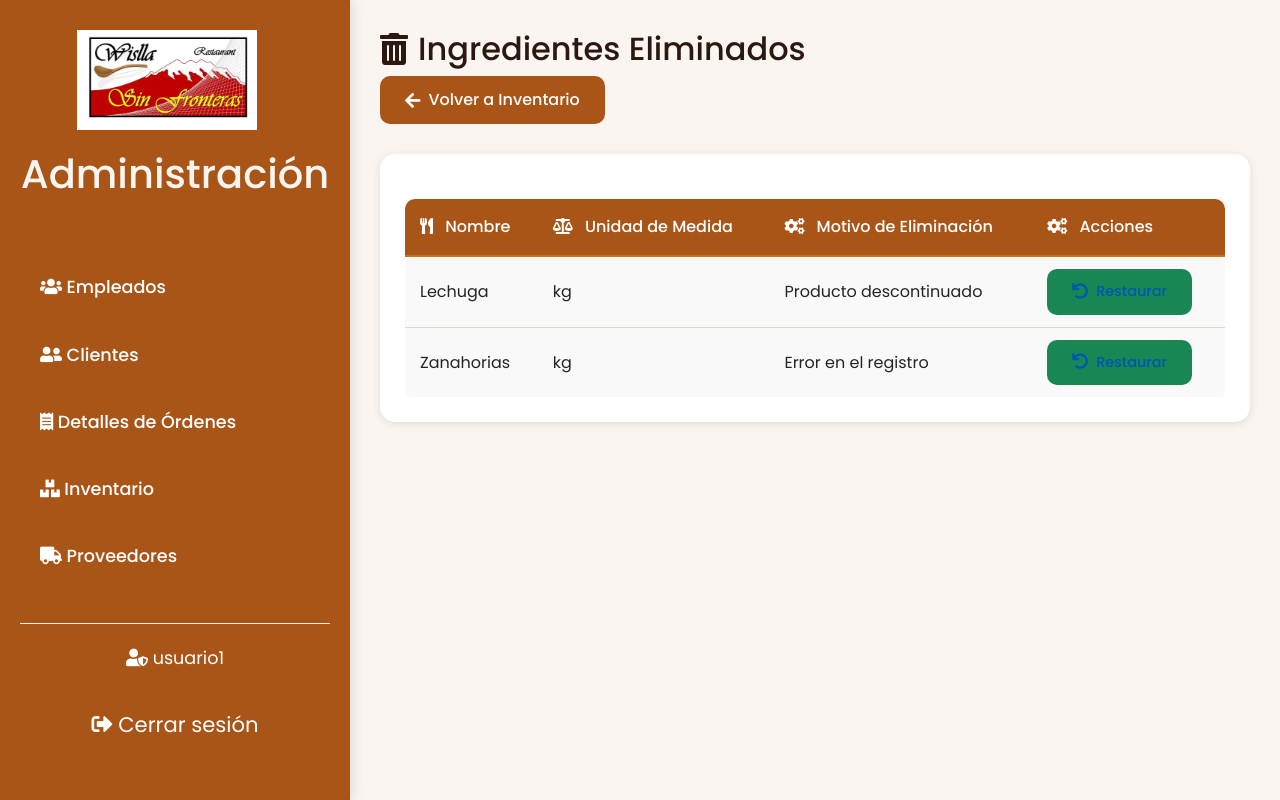
After one commit to fenix965/Wislla-Sin-Fronteras, a PHP site: page /administrador/ingredientes_eliminados.php in a window 1280 px wide. The commit adds this page. Run offline with PHP 8.4, Linux system fonts and the light colour scheme; a user stored in the database is signed in; data comes from the database, SQL or seed files in the repository.

Commit message:
Actualizaciones en el módulo de Inventario

```diff
--- /dev/null
+++ b/paginaProyectoRest/administrador/ingredientes_eliminados.php
@@ -0,0 +1,139 @@
+<?php
+session_start();
+
+// Validar que el usuario está logueado y tiene rol de 'administrador'
+if (!isset($_SESSION['user_id']) || $_SESSION['rol'] != 'administrador') {
+    header('Location: ../registro/login.php');
+    exit();
+}
+
+$nombre_admin = $_SESSION['nombre'];
+
+include '../conexion.php';
+
+// Conexión a la base de datos
+$conn = conexion();
+
+// Consulta para obtener los ingredientes eliminados
+$sql_ingredientes_eliminados = "SELECT * FROM ingredientes WHERE activo = 0";
+$result_ingredientes_eliminados = mysqli_query($conn, $sql_ingredientes_eliminados);
+
+if (!$result_ingredientes_eliminados) {
+    die("Error en la consulta: " . mysqli_error($conn));
+}
+// Array de mapeo de valores a texto visible
+$motivo_map = [
+    'descontinuado' => 'Producto descontinuado',
+    'error_registro' => 'Error en el registro',
+    'sin_stock' => 'Sin stock permanente',
+    'cambio_proveedor' => 'Cambio de proveedor',
+    'otro' => 'Otro motivo'
+];
+?>
+
+<!DOCTYPE html>
+<html lang="es">
+<head>
+    <meta charset="UTF-8">
+    <meta name="viewport" content="width=device-width, initial-scale=1.0">
+    <link href="https://cdnjs.cloudflare.com/ajax/libs/font-awesome/5.15.4/css/all.min.css" rel="stylesheet">
+    <link href="https://cdnjs.cloudflare.com/ajax/libs/bootstrap/5.1.3/css/bootstrap.min.css" rel="stylesheet">
+    <link rel="stylesheet" href="../css/styleCliAdmin.css">
+    <title>Ingredientes Eliminados</title>
+</head>
+<body>
+    <div class="layout">
+        <aside class="sidebar">
+            <div class="logo">
+                <a class="navbar-brand" href="#">
+                    <img src="../imagenes/WisllaLogo.jpg" alt="Logo de Wislla">
+                </a>
+                <h1>Administración</h1>
+            </div>
+            <nav class="main-nav">
+                <ul>
+                    <li><a href="admin.php"><i class="fas fa-users"></i> Empleados</a></li>
+                    <li><a href="clientes.php"><i class="fas fa-user-friends"></i> Clientes</a></li>
+                    <li><a href="detalles.php"><i class="fas fa-receipt"></i> Detalles de Órdenes</a></li>
+                    <li><a href="inventario.php"><i class="fas fa-boxes"></i> Inventario</a></li>
+                    <li><a href="proveedores.php"><i class="fas fa-truck"></i> Proveedores</a></li>
+                </ul>
+            </nav>
+            <div class="user-section">
+                <span><i class="fas fa-user-shield"></i> <?= htmlspecialchars($nombre_admin); ?></span>
+                <br><br>
+                <a href="../registro/logout.php" class="logout-btn">
+                    <i class="fas fa-sign-out-alt"></i> Cerrar sesión
+                </a>
+            </div>
+        </aside>
+
+        <main class="main-content">
+            <header class="content-header">
+                <h2><i class="fas fa-trash-alt"></i> Ingredientes Eliminados</h2>
+                <a href="inventario.php" class="btn btn-primary"><i class="fas fa-arrow-left"></i> Volver a Inventario</a>
+            </header>
+
+            <section class="stats-card">
+                <div class="table-responsive">
+                    <table class="table">
+                        <thead>
+                            <tr>
+                                <th><i class="fas fa-utensils"></i> Nombre</th>
+                                <th><i class="fas fa-balance-scale"></i> Unidad de Medida</th>
+                                <th><i class="fas fa-cogs"></i> Motivo de Eliminación</th>
+                                <th><i class="fas fa-cogs"></i> Acciones</th>
+                            </tr>
+                        </thead>
+                        <tbody>
+                            <?php while ($row = mysqli_fetch_assoc($result_ingredientes_eliminados)): ?>
+                                <tr>
+                                    <td><?= htmlspecialchars($row['nombre']); ?></td>
+                                    <td><?= htmlspecialchars($row['unidad_medida']); ?></td>
+                                    <td>
+                                        <?php
+                                        $motivo = $row['motivo_eliminacion'] ?? 'Sin motivo registrado';
+                                        echo htmlspecialchars($motivo_map[$motivo] ?? $motivo);
+                                        ?>
+                                    </td>
+                                    <td>
+                                        <a href="restaurar_ingrediente.php?id=<?= $row['id']; ?>" class="btn btn-success btn-sm">
+                                            <i class="fas fa-undo"></i> Restaurar
+                                        </a>
+                                    </td>
+                                </tr>
+                            <?php endwhile; ?>
+                        </tbody>
+
+
+                    </table>
+                </div>
+            </section>
+        </main>
+    </div>
+    <!-- Modal para capturar motivo de restauración -->
+    <div class="modal fade" id="restaurarModal" tabindex="-1" aria-labelledby="restaurarModalLabel" aria-hidden="true">
+        <div class="modal-dialog">
+            <div class="modal-content">
+                <div class="modal-header">
+                    <h5 class="modal-title" id="restaurarModalLabel">Motivo de Restauración</h5>
+                    <button type="button" class="btn-close" data-bs-dismiss="modal" aria-label="Close"></button>
+                </div>
+                <form id="restaurarForm" action="restaurar_ingrediente.php" method="POST">
+                    <div class="modal-body">
+                        <input type="hidden" name="id" id="ingredienteId">
+                        <div class="mb-3">
+                            <label for="motivo_restauracion" class="form-label">Escribe el motivo de la restauración:</label>
+                            <textarea class="form-control" name="motivo_restauracion" id="motivo_restauracion" rows="3" required></textarea>
+                        </div>
+                    </div>
+                    <div class="modal-footer">
+                        <button type="button" class="btn btn-secondary" data-bs-dismiss="modal">Cancelar</button>
+                        <button type="submit" class="btn btn-success">Confirmar</button>
+                    </div>
+                </form>
+            </div>
+        </div>
+    </div>
+</body>
+</html>
```
Also changed, not shown: paginaProyectoRest/administrador/eliminar_ingrediente.php (+11 -8 lines), paginaProyectoRest/administrador/inventario.php (+60 -5 lines), paginaProyectoRest/administrador/restaurar_ingrediente.php (added, +57 -0 lines), restaurante_db con las ediciones muejejeje(2).sql (added).
